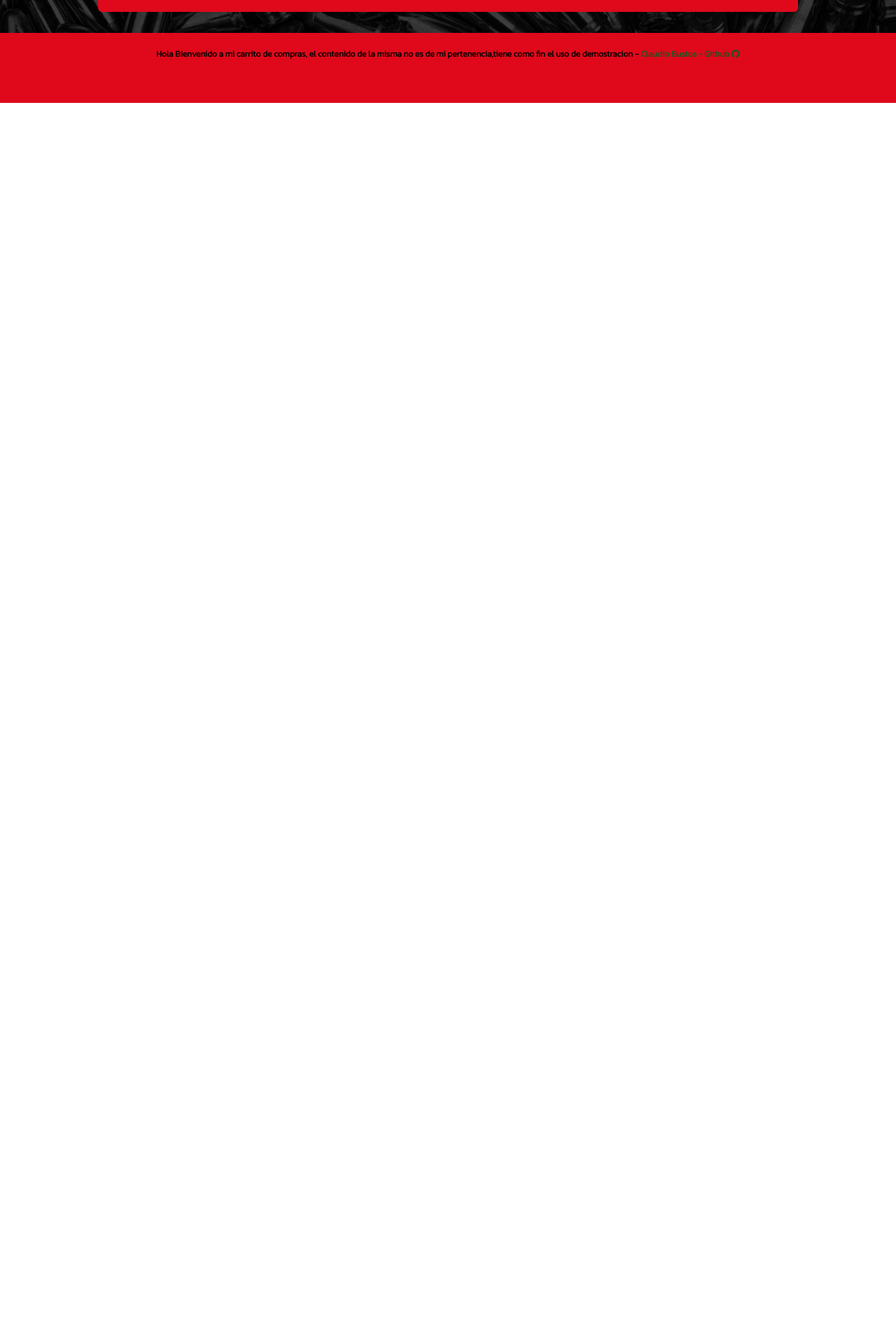
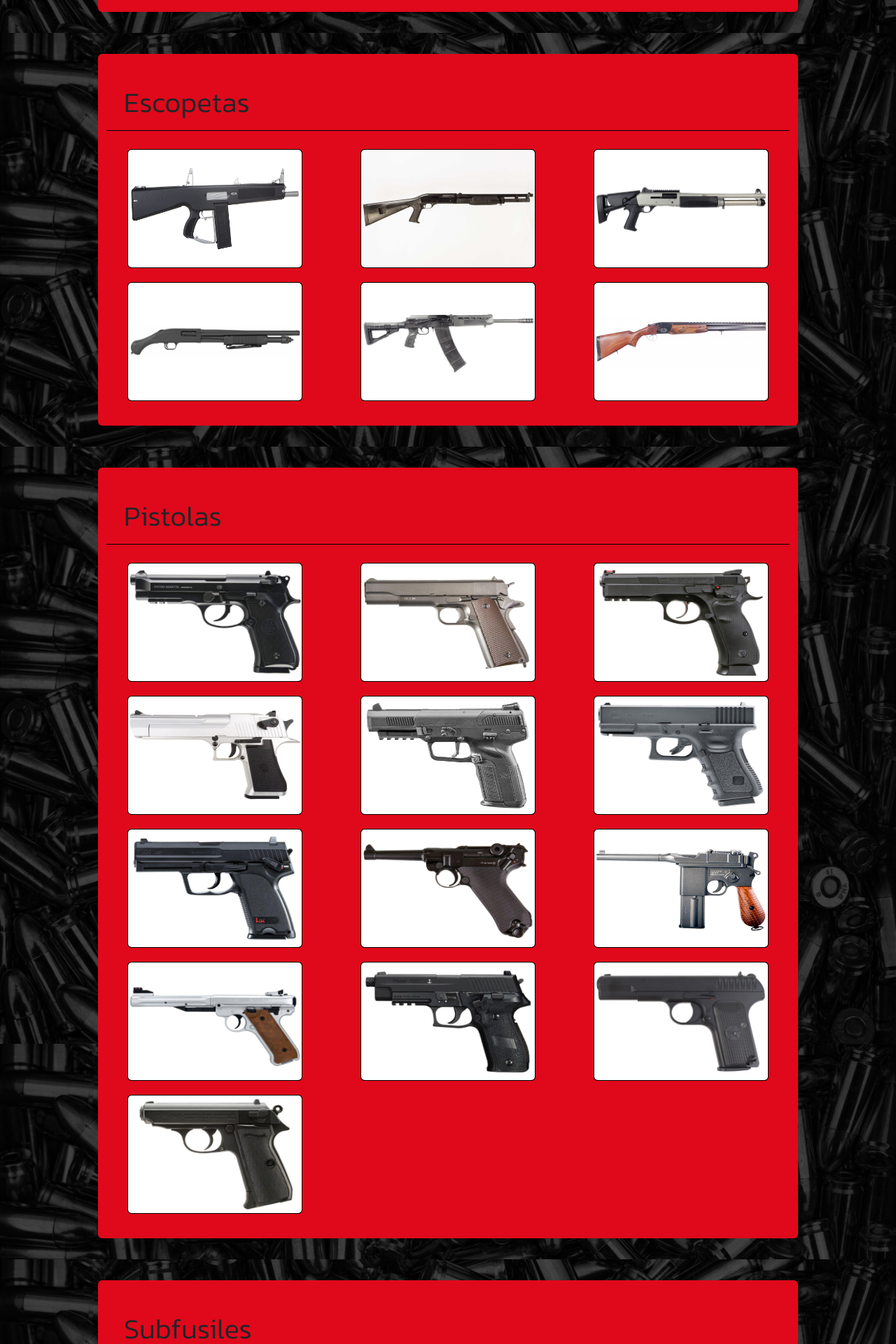
Before and after one commit to SK-ClaudioBustos/gun-shop, a React (Create React App) app: page / in a window 1280 px wide. Shown: the part 820-2740 px from the top of the page at 70% size. Before the commit the page ends 967 px from the top, so only its background shows below. Built offline with nearby package versions, Linux system fonts and the light colour scheme.

Commit message:
modified:   src/App.js 	modified:   src/components/Gallery.jsx 	modified:   src/components/NavB.jsx     fix : links de secciones

```diff
--- a/src/App.js
+++ b/src/App.js
@@ -10,9 +10,9 @@ function App() {
     <div className="App">
       <NavB></NavB>
       <Gallery id="seccion1" section_name="Rifles" categoria="rifles"/>
-      {/* <Gallery id="seccion2" section_name="Escopetas" categoria="escopetas"/>
+      <Gallery id="seccion2" section_name="Escopetas" categoria="escopetas"/>
       <Gallery id="seccion3" section_name="Pistolas" categoria="pistolas"/>
-      <Gallery id="seccion4" section_name="Subfusiles" categoria="subfusiles"/> */}
+      <Gallery id="seccion4" section_name="Subfusiles" categoria="subfusiles"/>
       <Foot/>
     </div>
   );
--- a/src/components/Gallery.jsx
+++ b/src/components/Gallery.jsx
@@ -6,7 +6,7 @@ import escopetas from "../data/escopetas";
 import subfusiles from "../data/subfusiles";
 import rifles from "../data/rifles";
 
-function Gallery({section_name,categoria}){
+function Gallery({id,section_name,categoria}){
     let categorias_armas;
     let nombre_carpeta;
     if (categoria === "pistolas"){
@@ -26,7 +26,7 @@ function Gallery({section_name,categoria}){
         nombre_carpeta = "rifles";
     }
     return (
-        <div className="container-fluid gallery-container d-flex justify-content-center">
+        <div id={id} className="container-fluid gallery-container d-flex justify-content-center">
             <div className="gallery rounded row">
                 <div className="col-12">
                     <h1>{section_name}</h1>
--- a/src/components/NavB.jsx
+++ b/src/components/NavB.jsx
@@ -89,9 +89,9 @@ function NavBarFixed() {
                                 {/* Final Modal Iniciar Sesión */}
                             </div>
                             <Nav.Link id="nav-l-section" href="#seccion1">Rifles</Nav.Link>
-                            <Nav.Link id="nav-l-section" href="#seccio2">Escopetas</Nav.Link>
-                            <Nav.Link id="nav-l-section" href="#seccio2">Pistolas</Nav.Link>
-                            <Nav.Link id="nav-l-section" href="#seccio2">Subfusiles</Nav.Link>
+                            <Nav.Link id="nav-l-section" href="#seccion2">Escopetas</Nav.Link>
+                            <Nav.Link id="nav-l-section" href="#seccion3">Pistolas</Nav.Link>
+                            <Nav.Link id="nav-l-section" href="#seccion4">Subfusiles</Nav.Link>
                         </Nav>
                     </Navbar.Collapse>
                 </Container>
```
